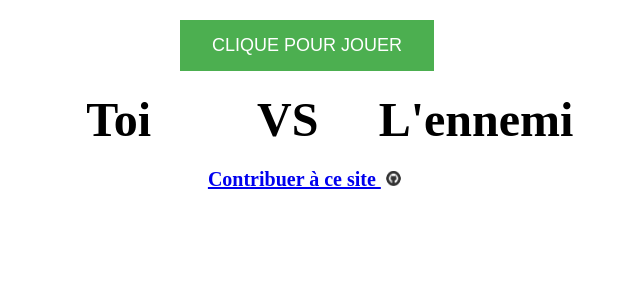
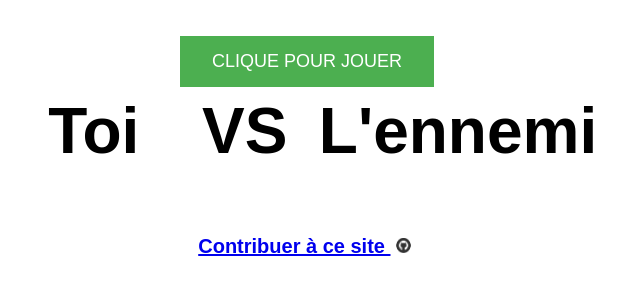
Before and after one commit to podzit/CovidGame, a PHP site: page / in a window 1280 px wide. Shown: the top 300 px of the page, without its empty margins (333-973 px from the left). Run offline with PHP 8.4, Linux system fonts and the light colour scheme.

Commit message:
bouge le style de <table> dans assets/main.css

```diff
--- a/assets/main.css
+++ b/assets/main.css
@@ -1,9 +1,22 @@
 /* Style pour les boutons */
 
-body: {
-  font-size: 14;
+body {
+  font-size: 4rem;
   font-weight: bold;
+  font-family: sans-serif;
 }
+
+section {
+  text-align: center;
+}
+
+table {
+  width: 50%;
+  height: 18px;
+  margin: auto;
+}
+table td.side { width: 25%; text-align: center; height: 18px; }
+table td.middle { width: 5%; text-align: center; }
 
 .button {
   border: none;
--- a/index.html
+++ b/index.html
@@ -13,39 +13,30 @@
     <meta name="viewport" content="width=device-width, initial-scale=0.5">
   </head>
   <body>
-    <div align="center">
+    <section>
+      <button class="button button2" id="bouton">
+        CLIQUE POUR JOUER
+      </button>
 
-      <!-- Affichage du bouton pour lancer le jeu -->
-      <p style="text-align: center;">
-        <button class="button button2" id="bouton">
-          CLIQUE POUR JOUER
-        </button>
-      </p>
-
-      <!-- Présentation des camps -->
-      <table style="border-collapse: collapse; width: 50%; height: 18px; border:0;">
+      <!-- This <table> can be replaced by 3 <div> using flex-box or grid css attributes:  -->
+      <!-- flexbox: https://css-tricks.com/snippets/css/a-guide-to-flexbox/ -->
+      <!-- grid: https://css-tricks.com/snippets/css/complete-guide-grid/ -->
+      <table>
         <tbody>
-          <tr style="height: 18px;">
-            <td style="width: 25%; text-align: center; height: 18px;">
-              <font size="14"><strong>Toi</strong></font>
-            </td>
-            <td style="width: 5%; text-align: center;">
-              <font size="14"><strong>VS</strong></font>
-            </td>
-            <td style="width: 25%; text-align: center; height: 18px;">
-              <font size="14"><strong>L'ennemi</strong></font>
-            </td>
-          </strong>
+          <tr>
+            <td class="side">Toi</td>
+            <td class="middle">VS</td>
+            <td class="side">L'ennemi</td>
           </tr>
         </tbody>
       </table>
-    </div>
+    </section>
 
     <!-- Balise affichage des cartes -->
     <p id="cartes"></p>
 
     <!-- FOOTER -->
-    <div align="center">
+    <section>
       <p style="font-size:20px">
         <a href="https://github.com/podzit/CovidGame" target="_blank">
           <strong>
@@ -54,7 +45,7 @@
           <img src="assets/img/github.png" width=2%>
         </a>
       </p>
-    </div>
+    </section>
 
     <script type="text/javascript" src="assets/main.js"></script>
   </body>
```
